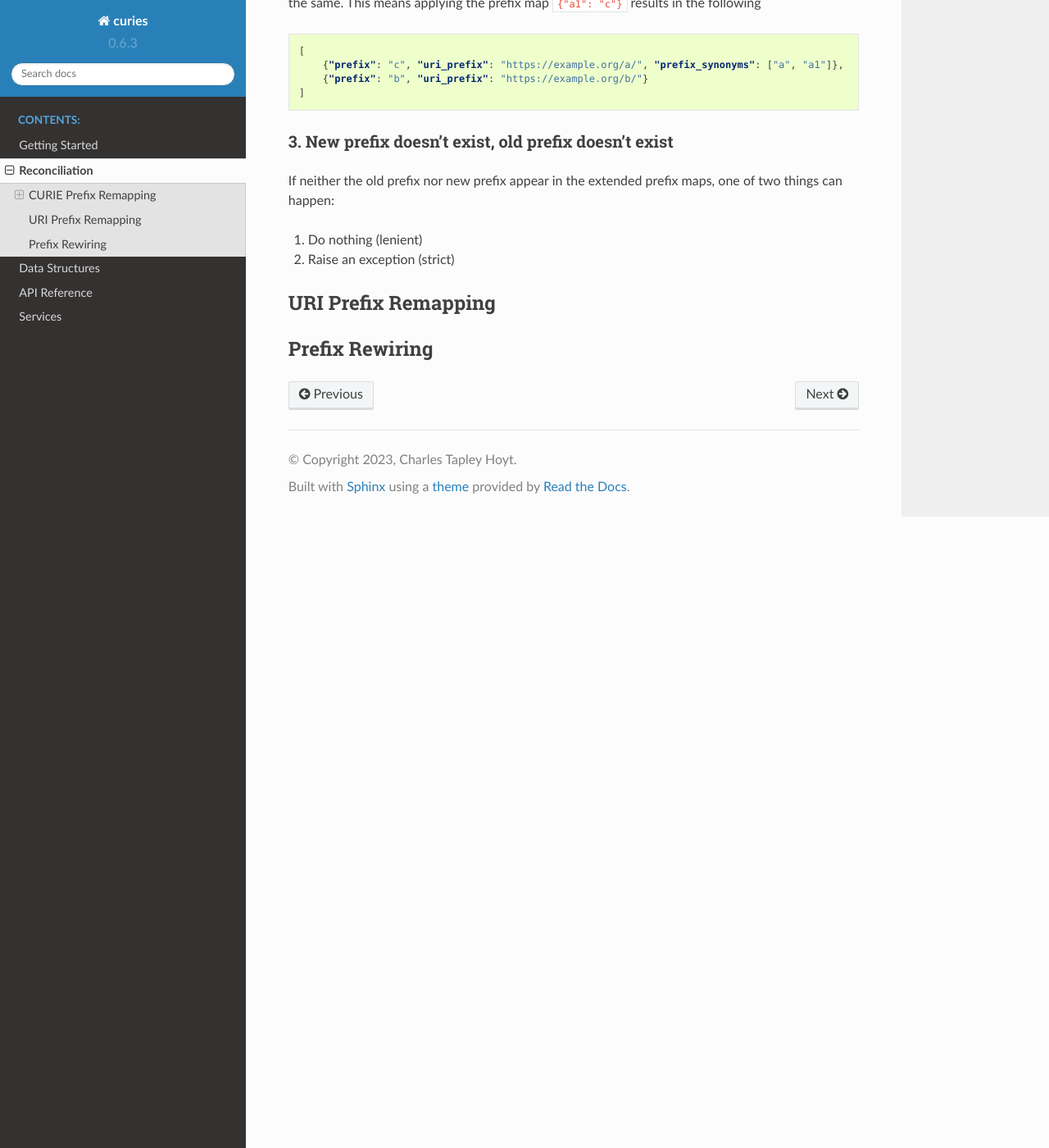
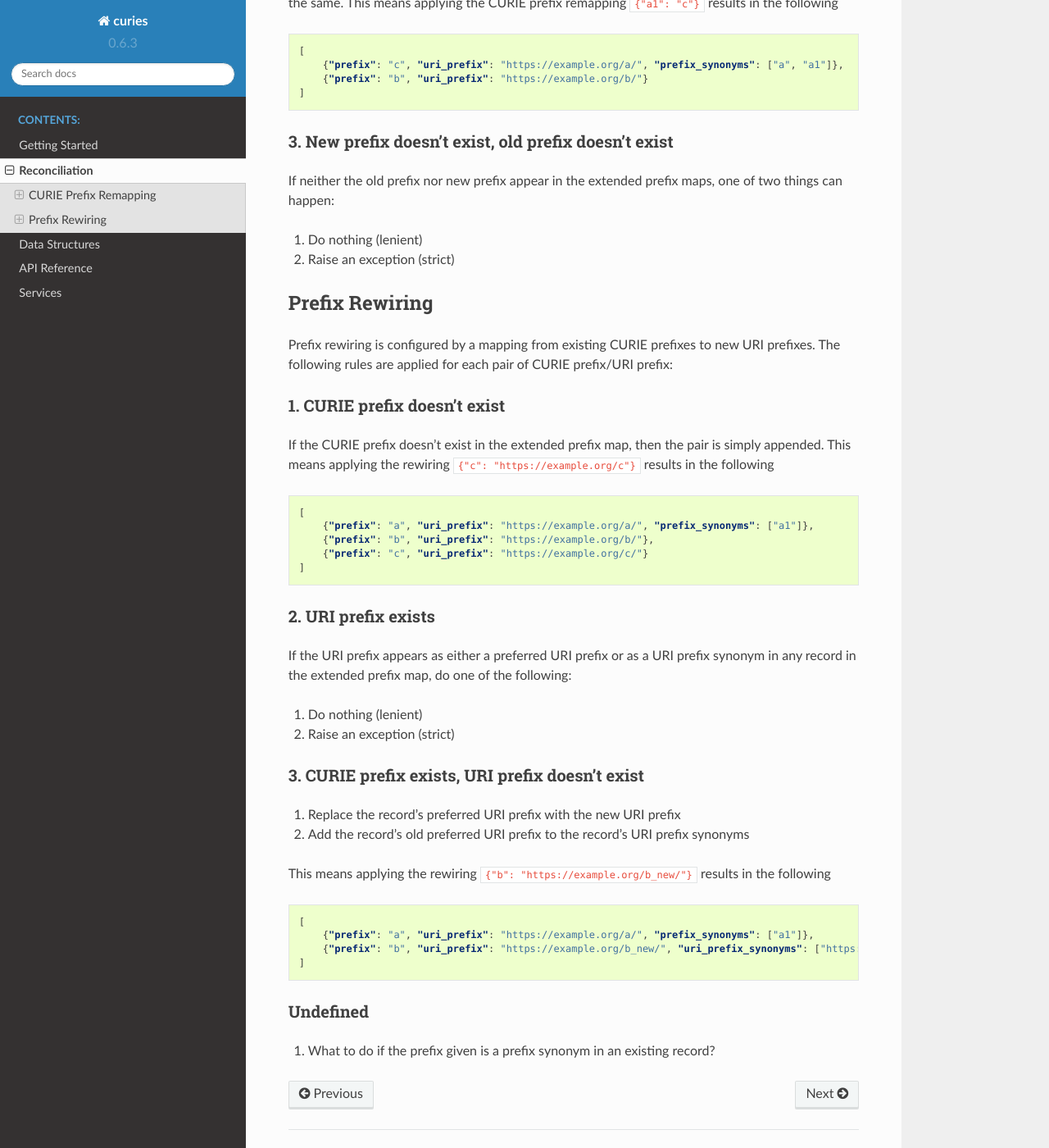
Before and after one commit to biopragmatics/curies, a Sphinx documentation site: the page built from docs/source/reconciliation.rst, in a window 1280 px wide and 1400 px high, scrolled down 1350 px. Shown: the whole window at 82% size. Built offline with Sphinx 7.4.7 and the Read the Docs theme 2.0.0, drawn with Linux system fonts in a browser that asks for light colours; some of the changed text lies outside the part shown.

Commit message:
Update reconciliation.rst

```diff
--- a/docs/source/reconciliation.rst
+++ b/docs/source/reconciliation.rst
@@ -30,7 +30,7 @@
 1. New prefix exists
 ~~~~~~~~~~~~~~~~~~~~
 If the new prefix appears as a prefix synonym in the record corresponding to the old prefix, they are swapped.
-This means applying the prefix map ``{"a": "a1"}`` results in the following
+This means applying the CURIE prefix remapping ``{"a": "a1"}`` results in the following
 
 .. code-block:: json
 
@@ -44,7 +44,7 @@
 1. Do nothing (lenient)
 2. Raise an exception (strict)
 
-This means applying the prefix map ``{"a": "b"}`` results in either no change or an exception being raised.
+This means applying the CURIE prefix remapping ``{"a": "b"}`` results in either no change or an exception being raised.
 
 2. New prefix doesn't exist, old prefix is a preferred prefix
 ~~~~~~~~~~~~~~~~~~~~~~~~~~~~~~~~~~~~~~~~~~~~~~~~~~~~~~~~~~~~~
@@ -53,7 +53,7 @@
 1. Replace the record's preferred prefix with the new prefix
 2. Add the record's old preferred prefix to the record's prefix synonyms
 
-This means applying the prefix map ``{"a": "c"}`` results in the following
+This means applying the CURIE prefix remapping ``{"a": "c"}`` results in the following
 
 .. code-block:: json
 
@@ -63,7 +63,7 @@
     ]
 
 Similarly, if the old prefix appears in a record in the extended prefix map as a prefix synonym, do the same.
-This means applying the prefix map ``{"a1": "c"}`` results in the following
+This means applying the CURIE prefix remapping ``{"a1": "c"}`` results in the following
 
 .. code-block:: json
 
@@ -79,10 +79,47 @@
 1. Do nothing (lenient)
 2. Raise an exception (strict)
 
-URI Prefix Remapping
---------------------
-.. todo:: write me!
-
 Prefix Rewiring
 ---------------
-.. todo:: write me!
+Prefix rewiring is configured by a mapping from existing CURIE prefixes to new URI prefixes.
+The following rules are applied for each pair of CURIE prefix/URI prefix:
+
+1. CURIE prefix doesn't exist
+~~~~~~~~~~~~~~~~~~~~~~~~~~~~~
+If the CURIE prefix doesn't exist in the extended prefix map, then the pair is simply appended.
+This means applying the rewiring ``{"c": "https://example.org/c"}`` results in the following
+
+.. code-block:: json
+
+    [
+        {"prefix": "a", "uri_prefix": "https://example.org/a/", "prefix_synonyms": ["a1"]},
+        {"prefix": "b", "uri_prefix": "https://example.org/b/"},
+        {"prefix": "c", "uri_prefix": "https://example.org/c/"}
+    ]
+
+2. URI prefix exists
+~~~~~~~~~~~~~~~~~~~~
+If the URI prefix appears as either a preferred URI prefix or as a URI prefix synonym in
+any record in the extended prefix map, do one of the following:
+
+1. Do nothing (lenient)
+2. Raise an exception (strict)
+
+
+3. CURIE prefix exists, URI prefix doesn't exist
+~~~~~~~~~~~~~~~~~~~~~~~~~~~~~~~~~~~~~~~~~~~~~~~~
+1. Replace the record's preferred URI prefix with the new URI prefix
+2. Add the record's old preferred URI prefix to the record's URI prefix synonyms
+
+This means applying the rewiring ``{"b": "https://example.org/b_new/"}`` results in the following
+
+.. code-block:: json
+
+    [
+        {"prefix": "a", "uri_prefix": "https://example.org/a/", "prefix_synonyms": ["a1"]},
+        {"prefix": "b", "uri_prefix": "https://example.org/b_new/", "uri_prefix_synonyms": ["https://example.org/b/"]}
+    ]
+
+Undefined
+~~~~~~~~~
+1. What to do if the prefix given is a prefix synonym in an existing record?
```
